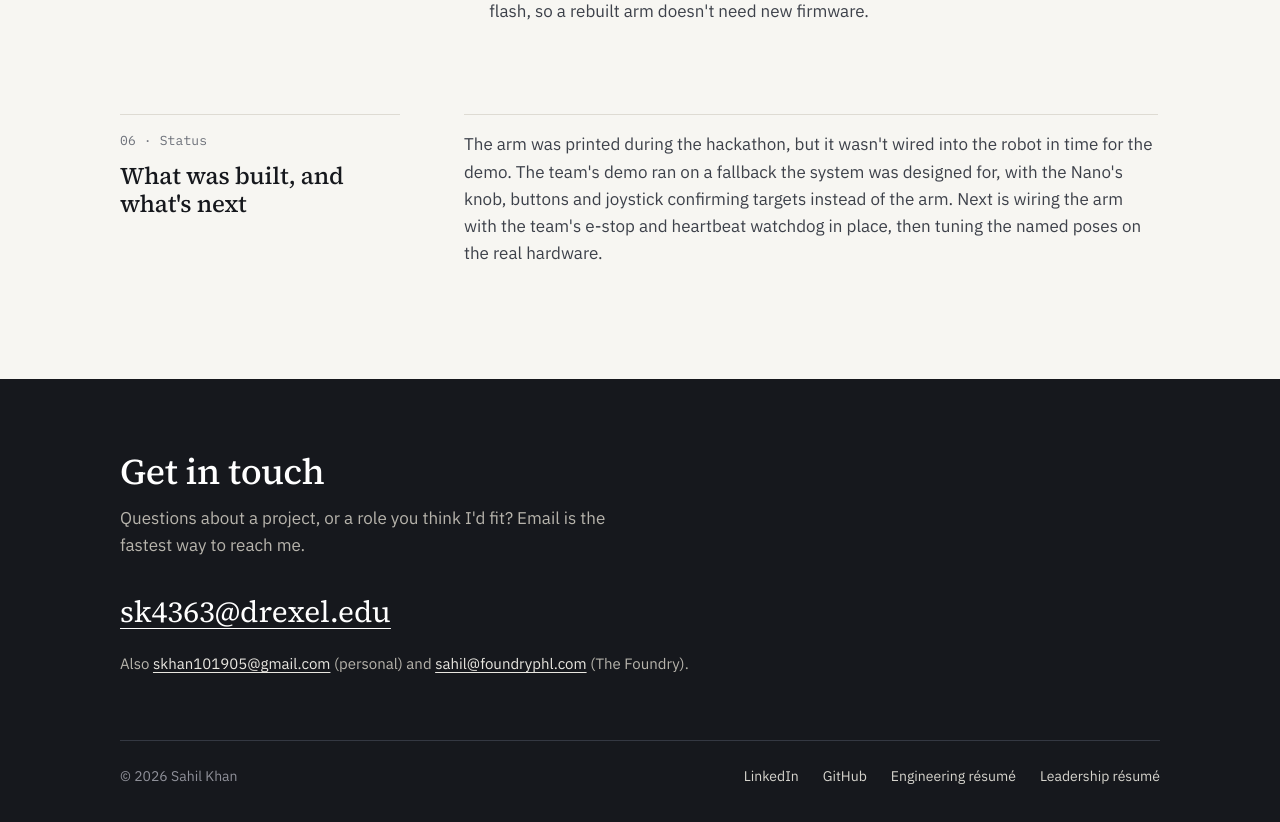
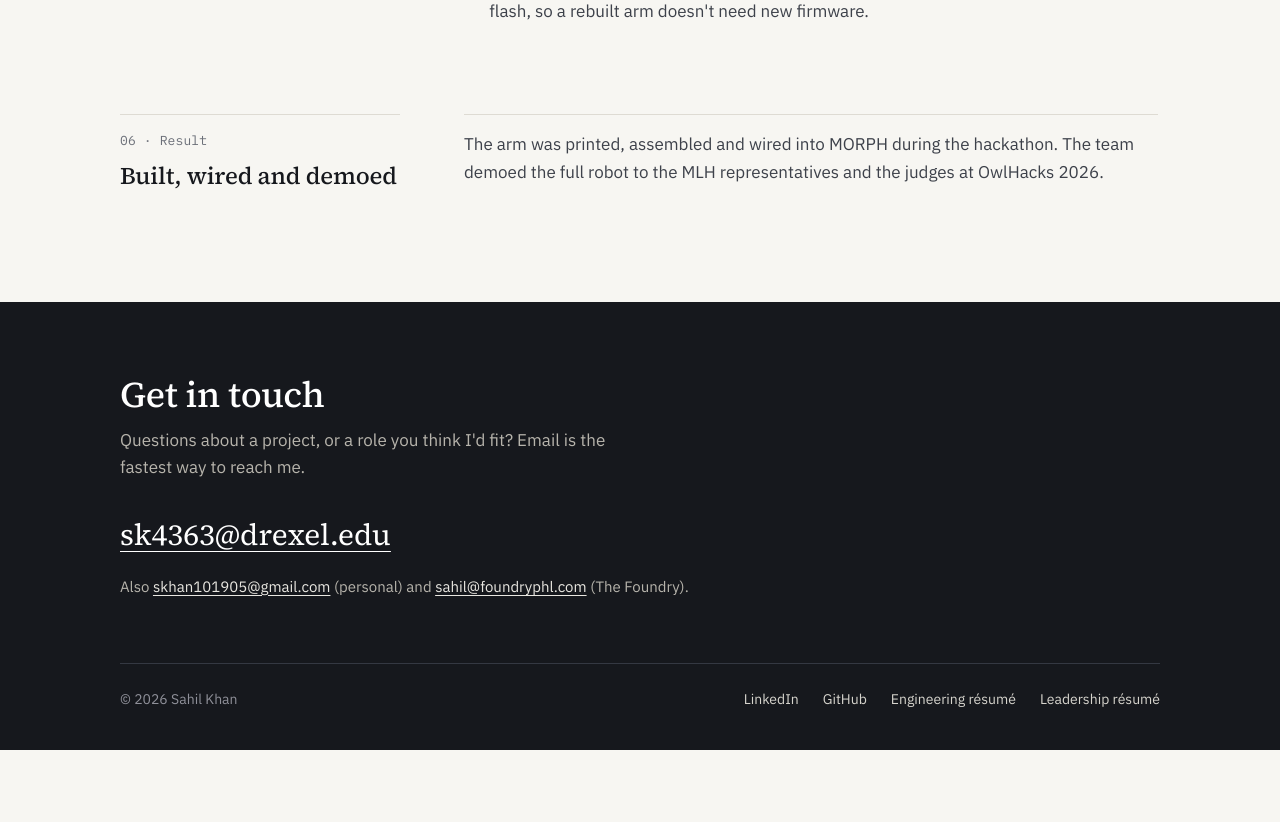
Before and after one commit to Sahil101905/Sahil101905.github.io, a Next.js app: page /projects/morph-claw-arm in a window 1280 px wide. Shown: the part 3640-4462 px from the top of the page. After the commit the page ends 4390 px from the top, so only its background shows below. Built offline with nearby package versions, Linux system fonts and the light colour scheme; no server answers.

Commit message:
Describe the claw arm demo at OwlHacks

```diff
--- a/app/projects/morph-claw-arm/page.tsx
+++ b/app/projects/morph-claw-arm/page.tsx
@@ -101,12 +101,10 @@ export default function MorphClawArmProject() {
         </ol>
       </CaseSection>
 
-      <CaseSection id="status" label="06 · Status" title="What was built, and what's next">
+      <CaseSection id="status" label="06 · Result" title="Built, wired and demoed">
         <p>
-          The arm was printed during the hackathon, but it wasn&apos;t wired into the robot in time for the demo. The
-          team&apos;s demo ran on a fallback the system was designed for, with the Nano&apos;s knob, buttons and joystick
-          confirming targets instead of the arm. Next is wiring the arm with the team&apos;s e-stop and heartbeat
-          watchdog in place, then tuning the named poses on the real hardware.
+          The arm was printed, assembled and wired into MORPH during the hackathon. The team demoed the full robot to
+          the MLH representatives and the judges at OwlHacks 2026.
         </p>
       </CaseSection>
     </CaseStudyPage>
```
